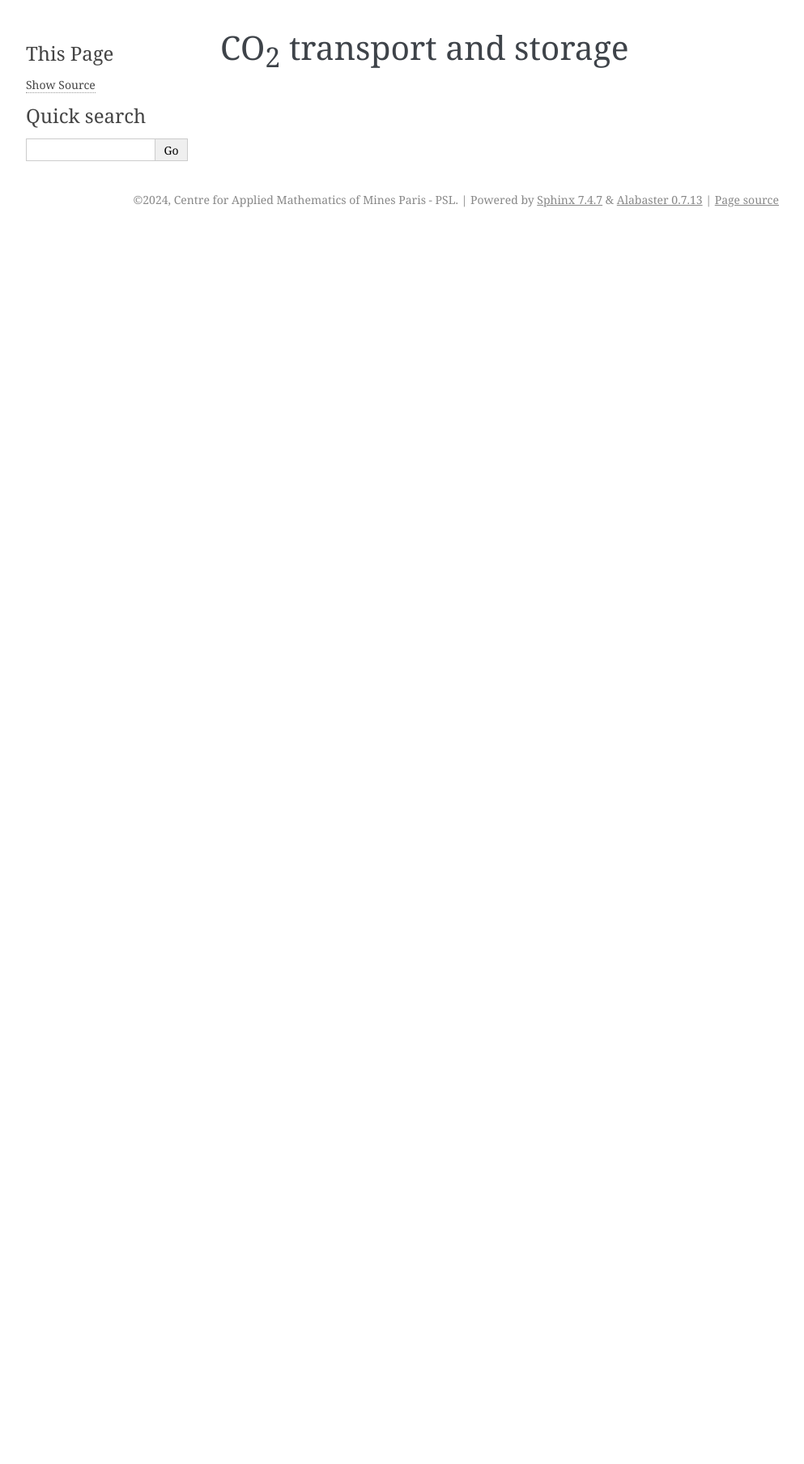
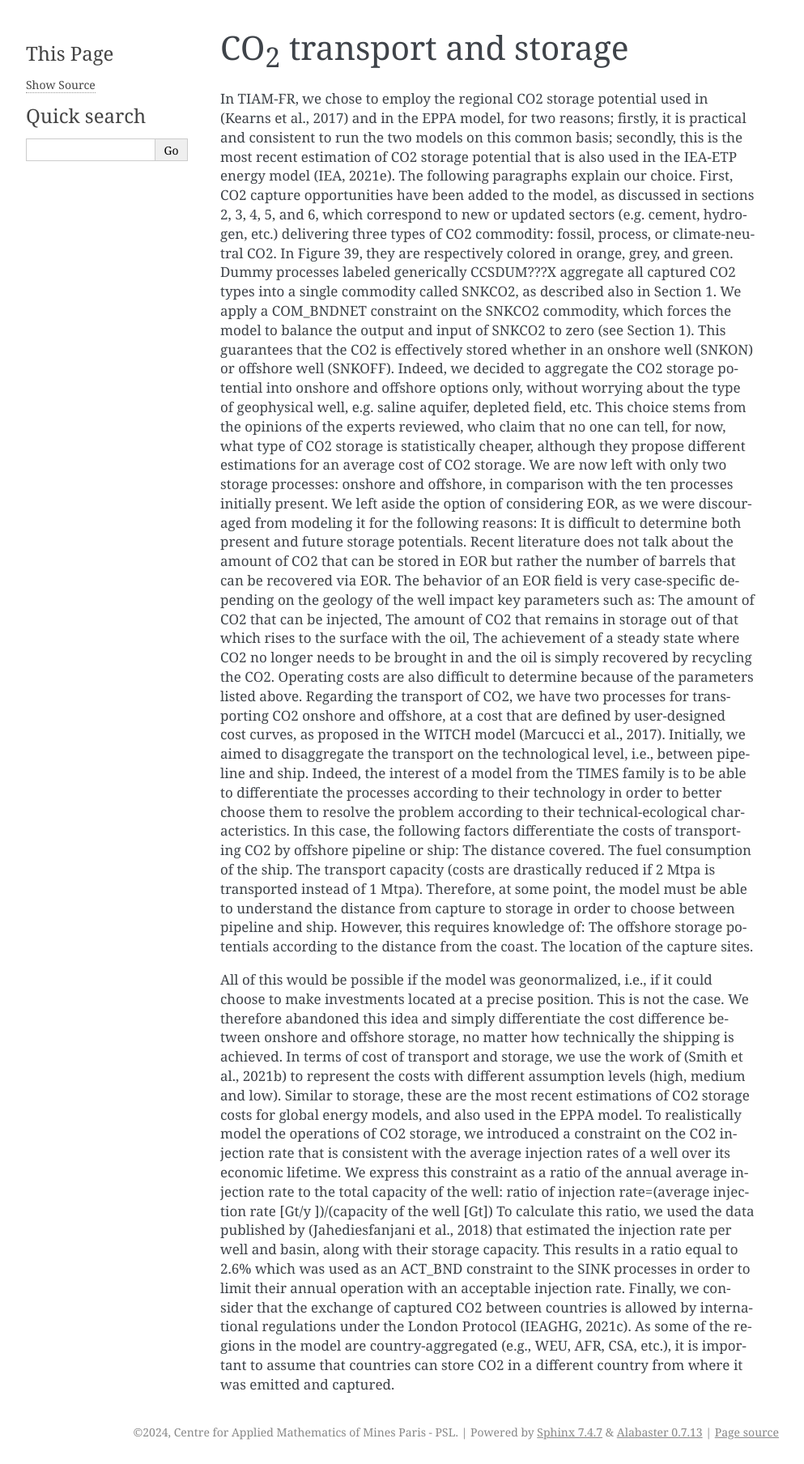
Before and after one commit to LucasDesport/tiam-fr, a Sphinx documentation site: the page built from docs/non-energy-sectors/CO2-transport-and-storage.md, in a window 1280 px wide. Shown: the whole page at 81% size, without its empty margins (148-1141 px from the left). Built offline with Sphinx 7.4.7, drawn with Linux system fonts in a browser that asks for light colours; pages that are not in the unit, such as notebooks, are missing from menus; before the commit the page ends 900 px from its top, so only the background shows below that.

Commit message:
Update CO2-transport-and-storage.md

```diff
--- a/docs/non-energy-sectors/CO2-transport-and-storage.md
+++ b/docs/non-energy-sectors/CO2-transport-and-storage.md
@@ -1 +1,25 @@
 # CO<sub>2</sub> transport and storage
+
+In TIAM-FR, we chose to employ the regional CO2 storage potential used in (Kearns et al., 2017) and in the EPPA model, for two reasons; firstly, it is practical and consistent to run the two models on this common basis; secondly, this is the most recent estimation of CO2 storage potential that is also used in the IEA-ETP energy model (IEA, 2021e). The following paragraphs explain our choice.
+First, CO2 capture opportunities have been added to the model, as discussed in sections 2, 3, 4, 5, and 6, which correspond to new or updated sectors (e.g. cement, hydrogen, etc.) delivering three types of CO2 commodity: fossil, process, or climate-neutral CO2. In Figure 39, they are respectively colored in orange, grey, and green. Dummy processes labeled generically CCSDUM???X  aggregate all captured CO2 types into a single commodity called SNKCO2, as described also in Section 1. We apply a COM_BNDNET constraint on the SNKCO2 commodity, which forces the model to balance the output and input of SNKCO2 to zero (see Section 1). This guarantees that the CO2 is effectively stored whether in an onshore well (SNKON) or offshore well (SNKOFF). Indeed, we decided to aggregate the CO2 storage potential into onshore and offshore options only, without worrying about the type of geophysical well, e.g. saline aquifer, depleted field, etc. This choice stems from the opinions of the experts reviewed, who claim that no one can tell, for now, what type of CO2 storage is statistically cheaper, although they propose different estimations for an average cost of CO2 storage.
+We are now left with only two storage processes: onshore and offshore, in comparison with the ten processes initially present. We left aside the option of considering EOR, as we were discouraged from modeling it for the following reasons:
+	It is difficult to determine both present and future storage potentials. Recent literature does not talk about the amount of CO2 that can be stored in EOR but rather the number of barrels that can be recovered via EOR.
+	The behavior of an EOR field is very case-specific depending on the geology of the well impact key parameters such as:
+	The amount of CO2 that can be injected,
+	The amount of CO2 that remains in storage out of that which rises to the surface with the oil,
+	The achievement of a steady state where CO2 no longer needs to be brought in and the oil is simply recovered by recycling the CO2.
+	Operating costs are also difficult to determine because of the parameters listed above.
+Regarding the transport of CO2, we have two processes for transporting CO2 onshore and offshore, at a cost that are defined by user-designed cost curves, as proposed in the WITCH model (Marcucci et al., 2017). Initially, we aimed to disaggregate the transport on the technological level, i.e., between pipeline and ship. Indeed, the interest of a model from the TIMES family is to be able to differentiate the processes according to their technology in order to better choose them to resolve the problem according to their technical-ecological characteristics. In this case, the following factors differentiate the costs of transporting CO2 by offshore pipeline or ship:
+	The distance covered.
+	The fuel consumption of the ship.
+	The transport capacity (costs are drastically reduced if 2 Mtpa is transported instead of
+1 Mtpa).
+Therefore, at some point, the model must be able to understand the distance from capture to storage in order to choose between pipeline and ship. However, this requires knowledge of:
+	The offshore storage potentials according to the distance from the coast.
+	The location of the capture sites.
+
+All of this would be possible if the model was geonormalized, i.e., if it could choose to make investments located at a precise position. This is not the case. We therefore abandoned this idea and simply differentiate the cost difference between onshore and offshore storage, no matter how technically the shipping is achieved. In terms of cost of transport and storage, we use the work of (Smith et al., 2021b) to represent the costs with different assumption levels (high, medium and low). Similar to storage, these are the most recent estimations of CO2 storage costs for global energy models, and also used in the EPPA model.
+To realistically model the operations of CO2 storage, we introduced a constraint on the CO2 injection rate that is consistent with the average injection rates of a well over its economic lifetime. We express this constraint as a ratio of the annual average injection rate to the total capacity of the well:
+ratio of injection rate=(average injection rate [Gt/y ])/(capacity of the well [Gt])
+To calculate this ratio, we used the data published by (Jahediesfanjani et al., 2018) that estimated the injection rate per well and basin, along with their storage capacity. This results in a ratio equal to 2.6% which was used as an ACT_BND constraint to the SINK processes in order to limit their annual operation with an acceptable injection rate.
+Finally, we consider that the exchange of captured CO2 between countries is allowed by international regulations under the London Protocol (IEAGHG, 2021c). As some of the regions in the model are country-aggregated (e.g., WEU, AFR, CSA, etc.), it is important to assume that countries can store CO2 in a different country from where it was emitted and captured.
```
